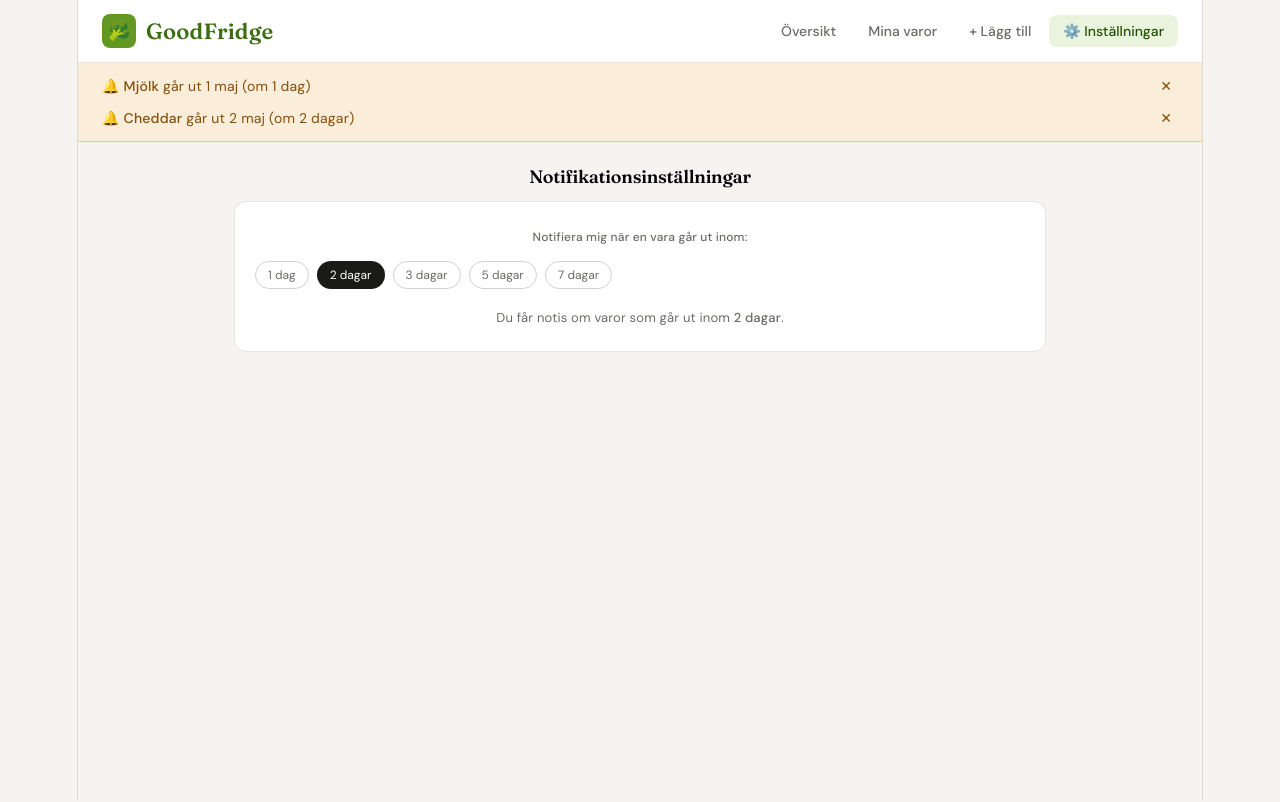
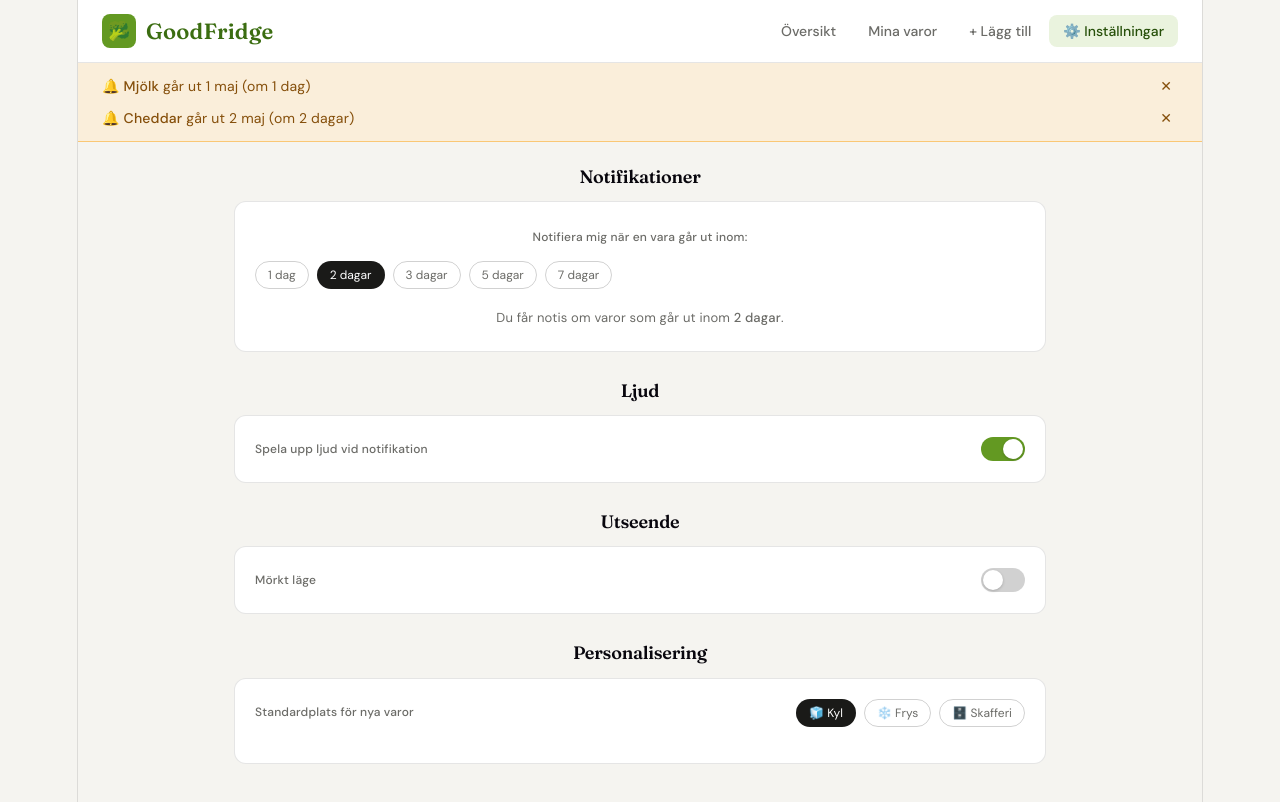
Before and after one commit to livandersson0/DAT257-Group-6, a React (Vite) app in the folder GoodFridge/: page / in a window 1280 px wide. Both pictures are taken after a click on the button "⚙️ Inställningar". Shown: the top 802 px of the page. Built offline with nearby package versions, Linux system fonts and the light colour scheme.

Commit message:
settings, notification sound, dark mode

```diff
--- a/GoodFridge/src/App.css
+++ b/GoodFridge/src/App.css
@@ -30,6 +30,22 @@
   --text-2:    #6b6b67;
   --text-3:    #a5a5a0;
   --bg-muted:  #ebebea;
+}
+
+/*-dark mode----------- */
+body.dark {
+  --bg:        #1a1a18;
+  --surface:   #242422;
+  --border:    rgba(255,255,255,0.08);
+  --border-md: rgba(255,255,255,0.15);
+  --text:      #f0f0ee;
+  --text-2:    #a5a5a0;
+  --text-3:    #6b6b67;
+  --bg-muted:  #2e2e2c;
+  --green-50:  #1e2e12;
+  --amber-50:  #2e2010;
+  --red-50:    #2e1212;
+  --teal-50:   #0e2420;
 }
 
 /* ── reset ───────────────────────────────────────────────────────────────── */
@@ -404,6 +420,38 @@ body {
   background: var(--amber-100);
 }
 
+.settings-row {
+  display: flex;
+  align-items: center;
+  justify-content: space-between;
+  gap: 12px;
+}
+
+.toggle-btn {
+  width: 44px;
+  height: 24px;
+  border-radius: 12px;
+  border: none;
+  background: var(--border-md);
+  cursor: pointer;
+  padding: 2px;
+  display: flex;
+  align-items: center;
+  transition: background 0.2s;
+  flex-shrink: 0;
+}
+.toggle-btn.on {
+  background: var(--green-400);
+  justify-content: flex-end;
+}
+.toggle-knob {
+  width: 20px;
+  height: 20px;
+  border-radius: 50%;
+  background: white;
+  box-shadow: 0 1px 3px rgba(0,0,0,0.2);
+}
+
 /* ── responsive ──────────────────────────────────────────────────────────── */
 @media (max-width: 640px) {
   .app-header { flex-direction: column; gap: 10px; align-items: flex-start; }
--- a/GoodFridge/src/App.jsx
+++ b/GoodFridge/src/App.jsx
@@ -209,13 +209,17 @@ function FridgeTab({ products, onDelete }) {
   )
 }
 
-function AddTab({ onAdd, recentProducts, onDelete }) {
+function AddTab({ onAdd, recentProducts, onDelete, settings }) {
   const today = new Date().toISOString().slice(0, 10)
   const [name,      setName]      = useState('')
   const [date,      setDate]      = useState(today)
-  const [location,  setLocation]  = useState('fridge')
+  const [location,  setLocation]  = useState(settings.defaultLocation)
   const [msg,       setMsg]       = useState(null)
   const [searching, setSearching] = useState(false)
+
+  useEffect(() => {
+    setLocation(settings.defaultLocation)
+  }, [settings.defaultLocation])
 
   async function handleAdd() {
     if (!name.trim() || !date) {
@@ -303,11 +307,19 @@ function AddTab({ onAdd, recentProducts, onDelete }) {
   )
 }
 
-function NotificationBanner({ notifications, onDismiss }) {
+function NotificationBanner({ notifications, onDismiss, settings }) {
   useEffect(() => {
-    if (notifications.length > 0) {
-      const audio = new Audio('https://www.soundjay.com/buttons/beep-01a.mp3')
-      audio.play().catch(() => {})
+    if (notifications.length > 0 && settings?.soundEnabled) {
+      const ctx = new AudioContext()
+      const osc = ctx.createOscillator()
+      const gain = ctx.createGain()
+      osc.connect(gain)
+      gain.connect(ctx.destination)
+      osc.frequency.value = 880
+      gain.gain.setValueAtTime(0.3, ctx.currentTime)
+      gain.gain.exponentialRampToValueAtTime(0.001, ctx.currentTime + 0.4)
+      osc.start(ctx.currentTime)
+      osc.stop(ctx.currentTime + 0.4)
     }
   }, [notifications.length])
 
@@ -327,30 +339,75 @@ function NotificationBanner({ notifications, onDismiss }) {
   )
 }
 
-function SettingsTab({ notifyDaysBefore, setNotifyDaysBefore }) {
+function SettingsTab({ settings, onUpdate }) {
   return (
     <div>
-      <h2 className="section-title">Notifikationsinställningar</h2>
+      <h2 className="section-title">Notifikationer</h2>
       <div className="add-form">
         <label className="form-label">Notifiera mig när en vara går ut inom:</label>
         <div style={{ display: 'flex', alignItems: 'center', gap: 8, marginTop: 10 }}>
           {[1, 2, 3, 5, 7].map(d => (
             <button
               key={d}
-              className={`filter-btn${notifyDaysBefore === d ? ' active' : ''}`}
-              onClick={() => setNotifyDaysBefore(d)}
+              className={`filter-btn${settings.notifyDaysBefore === d ? ' active' : ''}`}
+              onClick={() => onUpdate({ notifyDaysBefore: d })}
             >
               {d} dag{d === 1 ? '' : 'ar'}
             </button>
           ))}
         </div>
         <p style={{ marginTop: 16, fontSize: 13, color: 'var(--text-2)' }}>
-          Du får notis om varor som går ut inom <strong>{notifyDaysBefore} dagar</strong>.
+          Du får notis om varor som går ut inom <strong>{settings.notifyDaysBefore} dagar</strong>.
         </p>
+      </div>
+
+      <h2 className="section-title">Ljud</h2>
+      <div className="add-form">
+        <div className="settings-row">
+          <span className="form-label">Spela upp ljud vid notifikation</span>
+          <button
+            className={`toggle-btn${settings.soundEnabled ? ' on' : ''}`}
+            onClick={() => onUpdate({ soundEnabled: !settings.soundEnabled })}
+          >
+            <div className="toggle-knob" />
+          </button>
+        </div>
+      </div>
+
+      <h2 className="section-title">Utseende</h2>
+      <div className="add-form">
+        <div className="settings-row">
+          <span className="form-label">Mörkt läge</span>
+          <button
+            className={`toggle-btn${settings.darkMode ? ' on' : ''}`}
+            onClick={() => onUpdate({ darkMode: !settings.darkMode })}
+          >
+            <div className="toggle-knob" />
+          </button>
+        </div>
+      </div>
+
+      <h2 className="section-title">Personalisering</h2>
+      <div className="add-form">
+        <div className="settings-row" style={{ marginBottom: 16 }}>
+          <span className="form-label">Standardplats för nya varor</span>
+          <div style={{ display: 'flex', gap: 8 }}>
+            {[['fridge','🧊 Kyl'], ['freezer','❄️ Frys'], ['pantry','🗄️ Skafferi']].map(([loc, label]) => (
+              <button
+                key={loc}
+                className={`filter-btn${settings.defaultLocation === loc ? ' active' : ''}`}
+                onClick={() => onUpdate({ defaultLocation: loc })}
+              >
+                {label}
+              </button>
+            ))}
+          </div>
+        </div>
       </div>
     </div>
   )
 }
+
 
 // ── main app ───────────────────────────────────────────────────────────────
 
@@ -372,9 +429,19 @@ export default function App() {
   })
   const [tab, setTab] = useState('overview')
 
-  const [notifyDaysBefore, setNotifyDaysBefore] = useState(() => {
-    return Number(localStorage.getItem('gf-notify-days') || '2')
+  const [settings, setSettings] = useState(() => {
+    try {
+      const saved = localStorage.getItem('gf-settings')
+      return saved ? JSON.parse(saved) : { notifyDaysBefore: 2, soundEnabled: true, darkMode: false, defaultLocation: 'fridge' }
+    } catch {
+      return { notifyDaysBefore: 2, soundEnabled: true, darkMode: false, defaultLocation: 'fridge' }
+    }
   })
+
+  function updateSettings(patch) {
+    setSettings(prev => ({ ...prev, ...patch }))
+  }
+
   const [notifications, setNotifications] = useState([])
   const [dismissedIds, setDismissedIds] = useState(() => {
     try { return JSON.parse(localStorage.getItem('gf-dismissed') || '[]') }
@@ -387,13 +454,14 @@ export default function App() {
   }, [products, nextId])
 
   useEffect(() => {
-    localStorage.setItem('gf-notify-days', String(notifyDaysBefore))
-    const expiring = products.filter(p => {
-      const dl = daysLeft(p.date)
-      return dl >= 0 && dl <= notifyDaysBefore && !dismissedIds.includes(p.id)
-    })
-    setNotifications(expiring)
-  }, [products, notifyDaysBefore, dismissedIds])
+  localStorage.setItem('gf-settings', JSON.stringify(settings))
+  document.body.classList.toggle('dark', settings.darkMode)
+  const expiring = products.filter(p => {
+    const dl = daysLeft(p.date)
+    return dl >= 0 && dl <= settings.notifyDaysBefore && !dismissedIds.includes(p.id)
+  })
+  setNotifications(expiring)
+  }, [products, settings, dismissedIds])
 
   function addProduct({ name, date, location, image }) {
     setProducts(prev => [{ id: nextId, name, date, location, image }, ...prev])
@@ -437,13 +505,13 @@ export default function App() {
         </nav>
       </header>
 
-      <NotificationBanner notifications={notifications} onDismiss={dismissNotification} />
+      <NotificationBanner notifications={notifications} onDismiss={dismissNotification} settings={settings} />
 
       <main className="app-body">
         {tab === 'overview'  && <OverviewTab products={products} />}
         {tab === 'fridge'    && <FridgeTab   products={products} onDelete={deleteProduct} />}
-        {tab === 'add'       && <AddTab       onAdd={addProduct}  recentProducts={products} onDelete={deleteProduct} />}
-        {tab === 'settings'  && <SettingsTab  notifyDaysBefore={notifyDaysBefore} setNotifyDaysBefore={setNotifyDaysBefore} />}
+        {tab === 'add'       && <AddTab       onAdd={addProduct}  recentProducts={products} onDelete={deleteProduct} settings={settings} />}
+        {tab === 'settings'  && <SettingsTab  settings={settings} onUpdate={updateSettings} />}
       </main>
     </div>
   )
```
